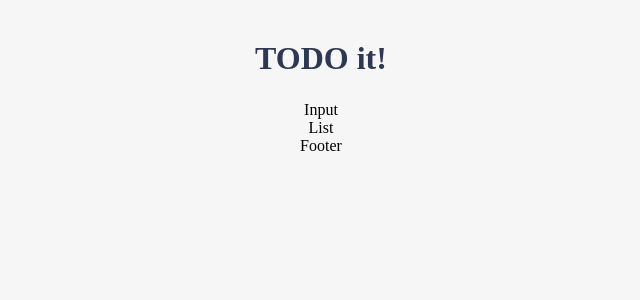
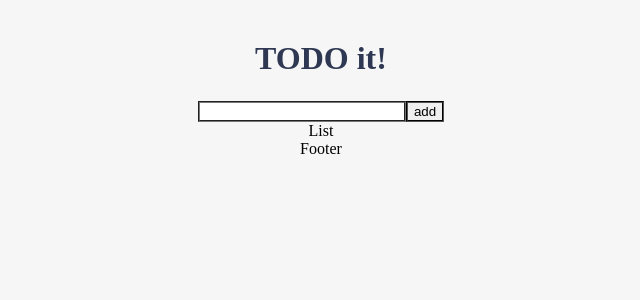
Before and after one commit to dngwoo/vue.js-middle, a Vue app in the folder vue-todo/: page / in a window 1280 px wide. Shown: the top 300 px of the page, without its empty margins (319-959 px from the left). Built offline with nearby package versions, Linux system fonts and the light colour scheme.

Commit message:
TodoInput.vue 할 일 저장 기능 구현

```diff
--- a/vue-todo/src/components/TodoInput.vue
+++ b/vue-todo/src/components/TodoInput.vue
@@ -1,9 +1,26 @@
 <template>
-  <div>Input</div>
+  <div>
+    <!-- v-model을 사용하여 input과 data값을 동적으로 매핑 -->
+    <input type="text" v-model="newTodoItem" />
+    <button v-on:click="addTodo">add</button>
+  </div>
 </template>
 
 <script>
-export default {};
+export default {
+  data: function() {
+    return {
+      newTodoItem: ""
+    };
+  },
+  methods: {
+    addTodo: function() {
+      // 저장하는 로직
+      localStorage.setItem(this.newTodoItem, this.newTodoItem);
+      this.newTodoItem = "";
+    }
+  }
+};
 </script>
 
 <style>
```
Also changed, not shown: 1 other file (tests, documents, lock files or other folders).
